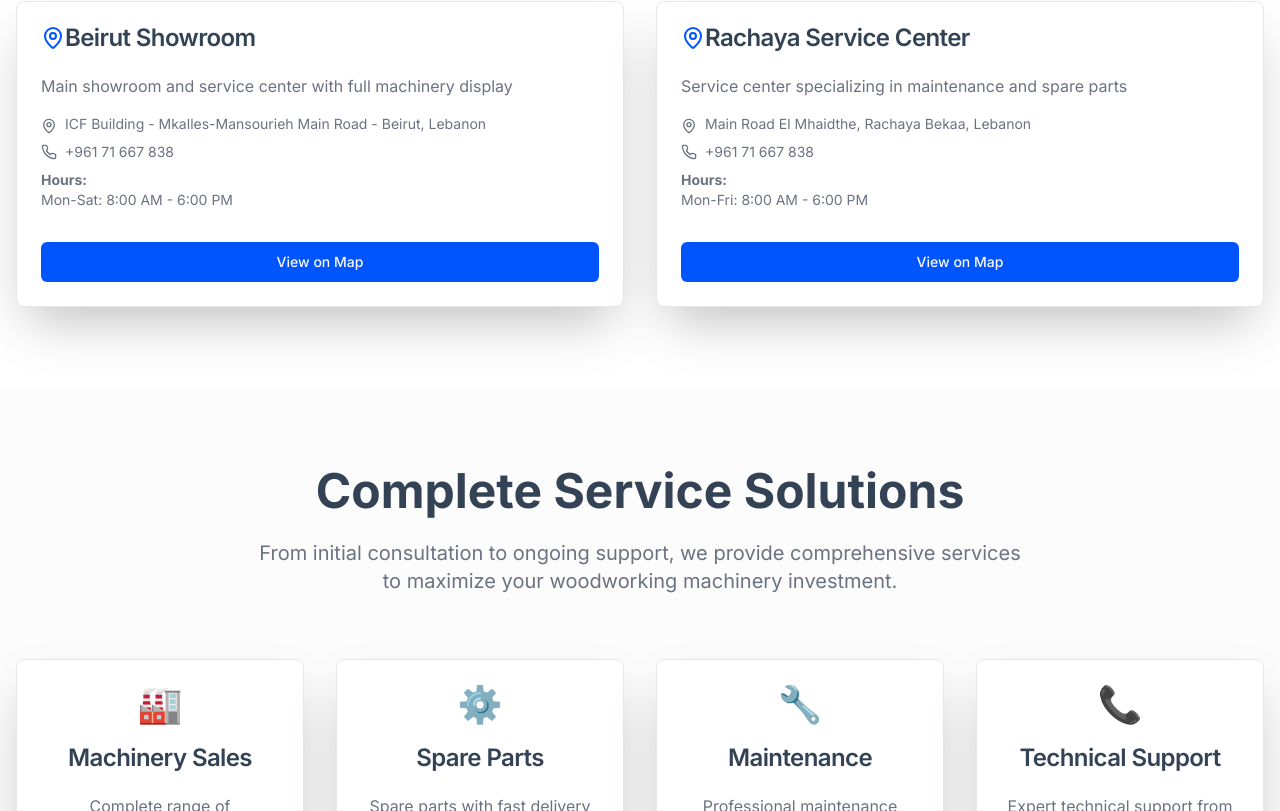
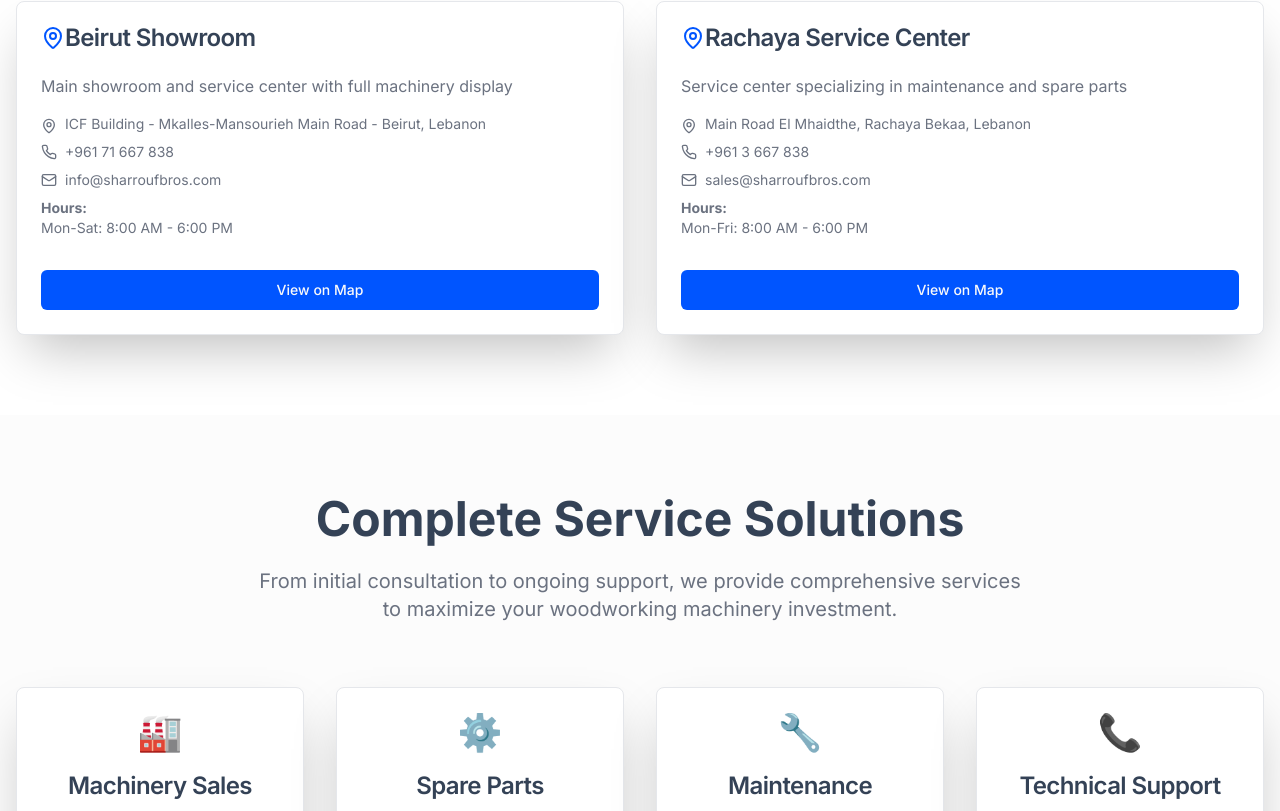
Before and after one commit to lucacharrouf/sharrouf-bros, a React (Vite) app: page / in a window 1280 px wide. Shown: the part 1929-2740 px from the top of the page. Built offline with nearby package versions, Linux system fonts and the light colour scheme; no server answers; the database is empty.

Commit message:
mkalles image

```diff
--- a/src/components/Footer.tsx
+++ b/src/components/Footer.tsx
@@ -61,7 +61,7 @@
                 <Phone className="h-5 w-5 text-industrial-blue mt-1" />
                 <div>
                   <p className="text-white font-medium">Beirut: +961 71 667 838</p>
-                  <p className="text-gray-300 text-sm">Rachaya: +961 71 667 838</p>
+                  <p className="text-gray-300 text-sm">Rachaya: +961 3 667 838</p>
                 </div>
               </div>
               <div className="flex items-start space-x-3">
--- a/src/components/LocationsSection.tsx
+++ b/src/components/LocationsSection.tsx
@@ -1,6 +1,6 @@
 import { Card, CardContent, CardHeader, CardTitle } from "@/components/ui/card";
 import { Button } from "@/components/ui/button";
-import { MapPin, Phone } from "lucide-react";
+import { MapPin, Phone, Mail } from "lucide-react";
 
 const LocationsSection = () => {
   const locations = [
@@ -8,13 +8,15 @@
       name: "Beirut Showroom",
       address: "ICF Building - Mkalles-Mansourieh Main Road - Beirut, Lebanon",
       phone: "+961 71 667 838",
+      email: "info@sharroufbros.com",
       hours: "Mon-Sat: 8:00 AM - 6:00 PM",
       description: "Main showroom and service center with full machinery display",
     },
     {
       name: "Rachaya Service Center",
       address: "Main Road El Mhaidthe, Rachaya Bekaa, Lebanon",
-      phone: "+961 71 667 838",
+      phone: "+961 3 667 838",
+      email: "sales@sharroufbros.com",
       hours: "Mon-Fri: 8:00 AM - 6:00 PM",
       description: "Service center specializing in maintenance and spare parts",
     },
@@ -53,6 +55,10 @@
                     <Phone className="h-4 w-4 text-industrial-gray" />
                     <span className="text-sm text-industrial-gray">{location.phone}</span>
                   </div>
+                  <div className="flex items-center space-x-2">
+                    <Mail className="h-4 w-4 text-industrial-gray" />
+                    <span className="text-sm text-industrial-gray">{location.email}</span>
+                  </div>
                   <div className="text-sm text-industrial-gray whitespace-pre-line">
                     <strong>Hours:</strong><br />
                     {location.hours}
--- a/src/pages/Services.tsx
+++ b/src/pages/Services.tsx
@@ -167,9 +167,6 @@
             <Button size="lg" className="bg-italian-green hover:bg-italian-green/90" asChild>
               <Link to="/contact">Schedule Service Consultation</Link>
             </Button>
-            <Button size="lg" variant="outline" className="border-white text-white hover:bg-white hover:text-industrial-dark" asChild>
-              <Link to="/contact">Get Quote</Link>
-            </Button>
           </div>
         </div>
       </section>
```
Also changed, not shown: 1 other file (tests, documents, lock files or other folders).
